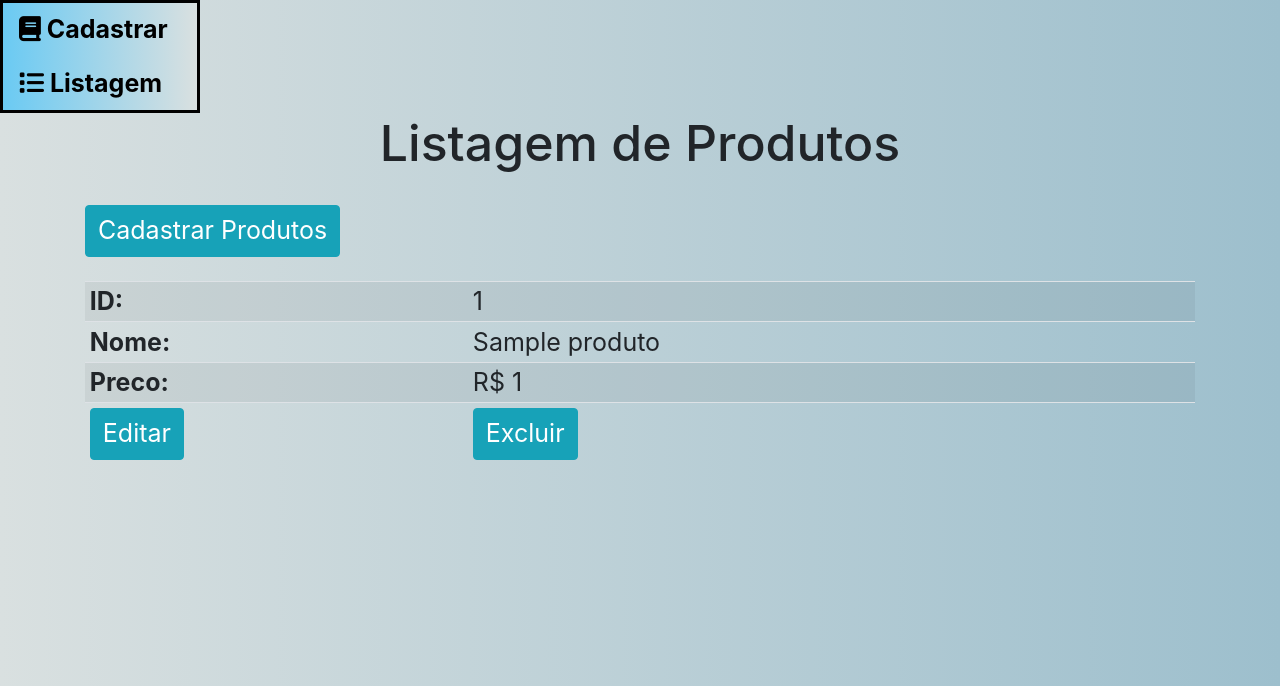
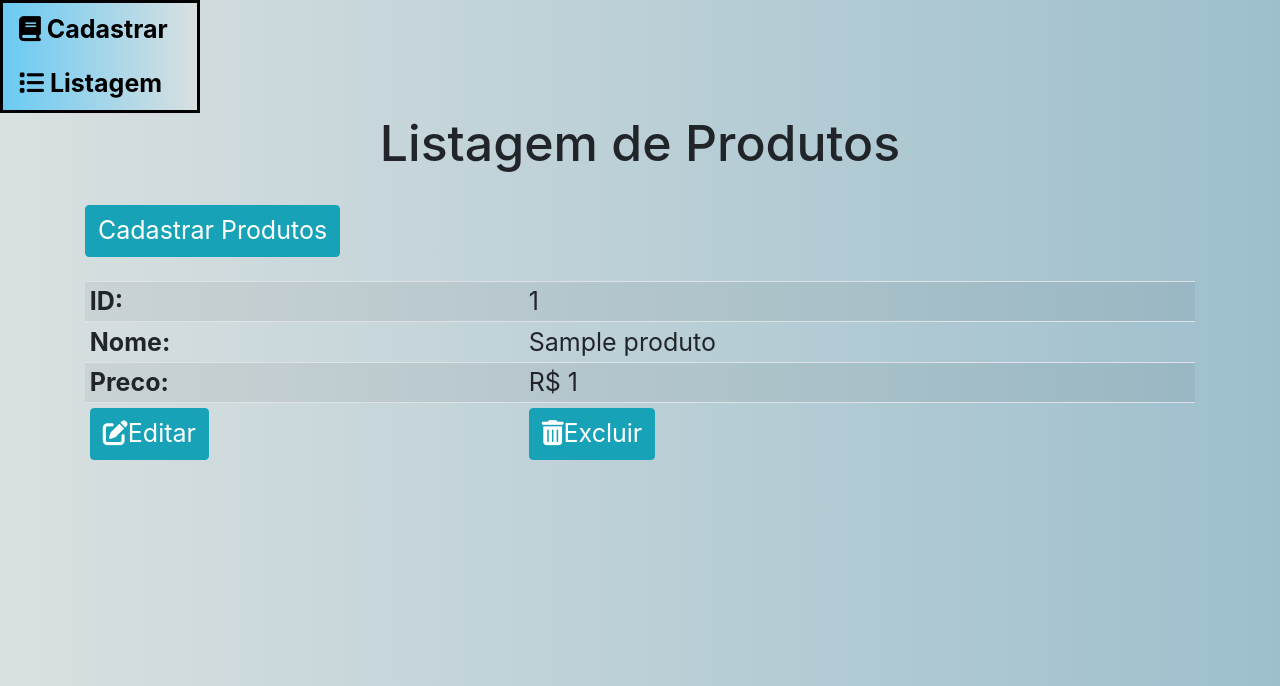
Before and after one commit to LucasRigo/DesenvolvimentoWeb-TrabalhoFinal, a PHP site: page /Listagem.php in a window 1280 px wide. Shown: the top 686 px of the page. Run offline with PHP 8.4, Linux system fonts and the light colour scheme; tables that the repository leaves empty hold one stand-in row (values such as "Sample post"); some libraries are stand-ins or nearby versions.

Commit message:
28-05-21

```diff
--- a/EditaCad.php
+++ b/EditaCad.php
@@ -56,7 +56,7 @@
     </div>
     <br>
     <div class="container">
-        <a href="Listagem.php"><button type="button" class="btn btn-info">Voltar para a lista</button></a>
+        <a href="Listagem.php"><button type="button" class="btn btn-info"><i class="fas fa-reply"></i>Voltar para a lista</button></a>
     </div>
 </body>
 </html>
--- a/Listagem.php
+++ b/Listagem.php
@@ -58,8 +58,8 @@
             echo "</tr>";
 
             echo "<tr>";
-            echo "<td><a href='EditaCad.php?id=" . $row_produto['id'] . "'><button type='button' class='btn btn-info'>Editar</button></a></td>";
-            echo "<td><a href='ExcluiCad.php?id=" . $row_produto['id'] . "'><button type='button' class='btn btn-info'>Excluir</button></a></td>";
+            echo "<td><a href='EditaCad.php?id=" . $row_produto['id'] . "'><button type='button' class='btn btn-info'><i class='fas fa-edit'></i>Editar</button></a></td>";
+            echo "<td><a href='ExcluiCad.php?id=" . $row_produto['id'] . "'><button type='button' class='btn btn-info'><i class='fas fa-trash-alt'></i>Excluir</button></a></td>";
             echo "</tr>";
 
             echo "</table><br>";
```
